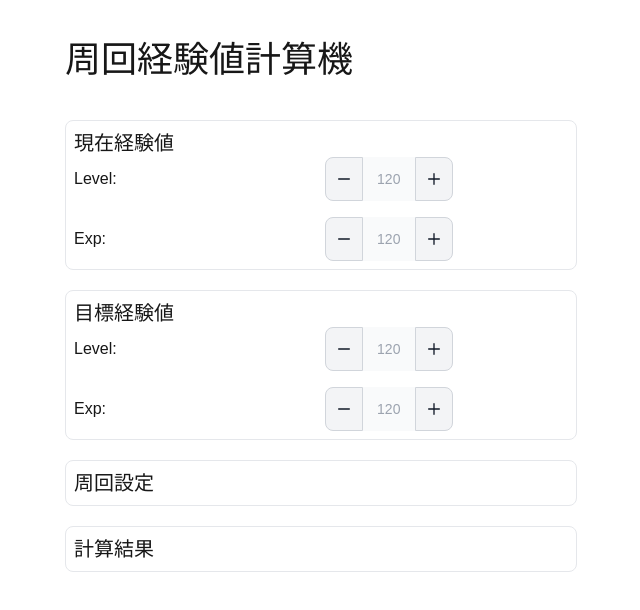
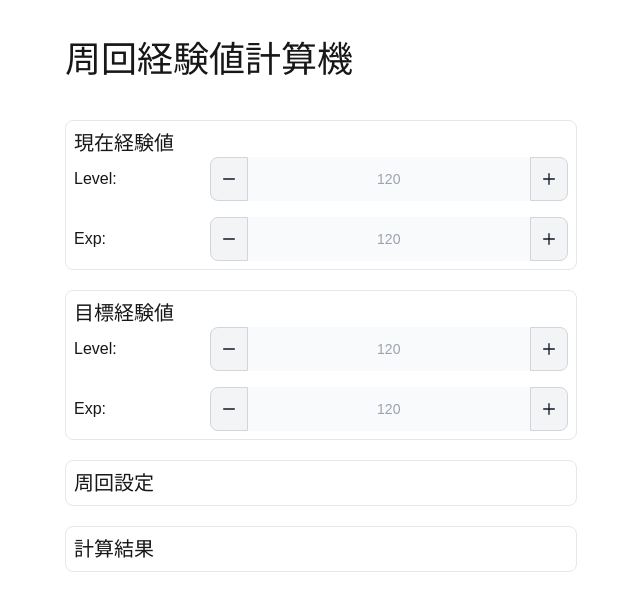
Before and after one commit to kanade2001/azurlane-webtool, a Next.js app: page /exp-calculator in a window 1280 px wide. Shown: the top 610 px of the page, without its empty margins (319-959 px from the left). Built offline with nearby package versions, Linux system fonts and the light colour scheme.

Commit message:
Feat-NumberInputの幅調整

```diff
--- a/src/app/exp-calculator/_components/exp-field/index.tsx
+++ b/src/app/exp-calculator/_components/exp-field/index.tsx
@@ -10,9 +10,9 @@ export default function ExpField({ label }: ExpFieldProps) {
       <h2 className="text-xl">{label}</h2>
       <div className="grid grid-cols-[1fr_3fr] items-center justify-items-start gap-4">
         <h3> Level:</h3>
-        <NumberInput />
+        <NumberInput max_width="10" />
         <h3> Exp:</h3>
-        <NumberInput />
+        <NumberInput max_width="10" />
       </div>
     </div>
   );
--- a/src/components/field/number-input.tsx
+++ b/src/components/field/number-input.tsx
@@ -1,7 +1,13 @@
-const NumberInput = () => {
+interface NumberInputProps {
+  max_width?: string;
+}
+
+const NumberInput = (props: NumberInputProps) => {
   return (
-    <form className="mx-auto max-w-xs">
-      <div className="relative flex max-w-[8rem] items-center">
+    <form className="w-full">
+      <div
+        className={`relative flex max-w-[${props.max_width || 8}rem] items-center`}
+      >
         <button
           type="button"
           id="decrement-button"
```
